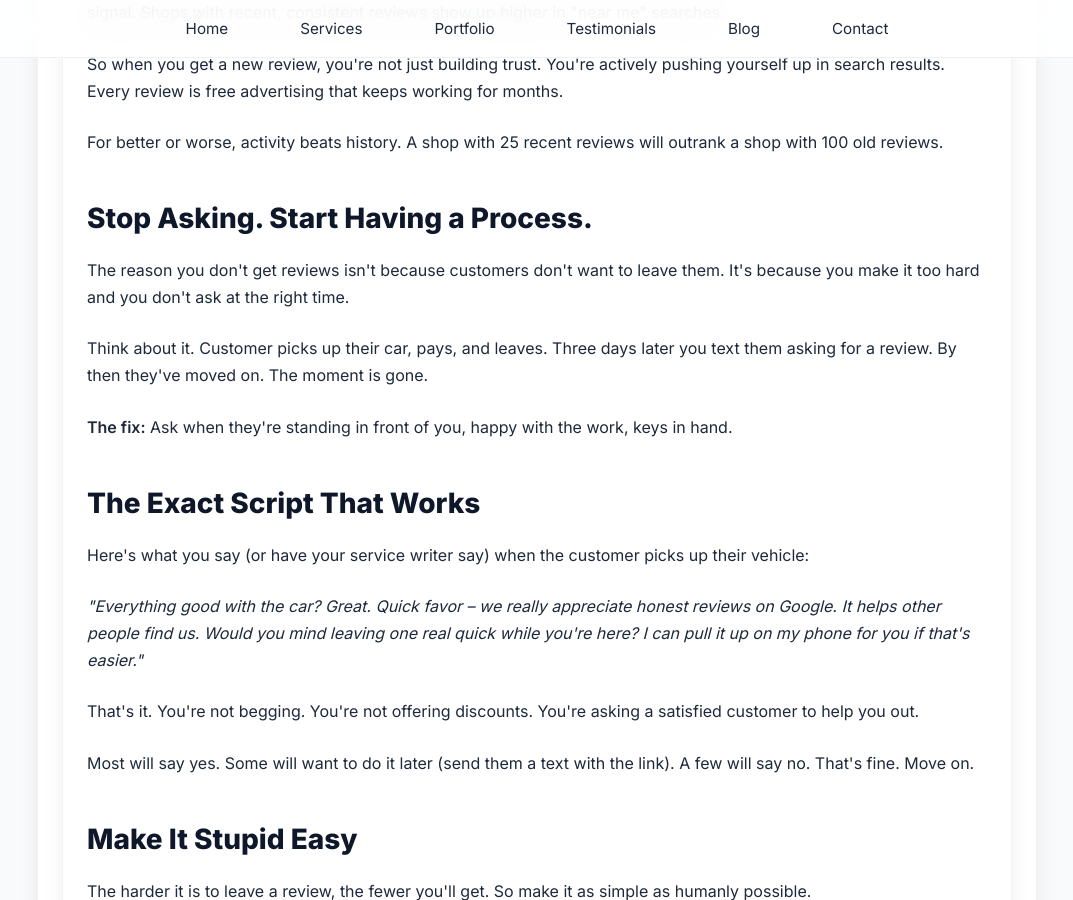
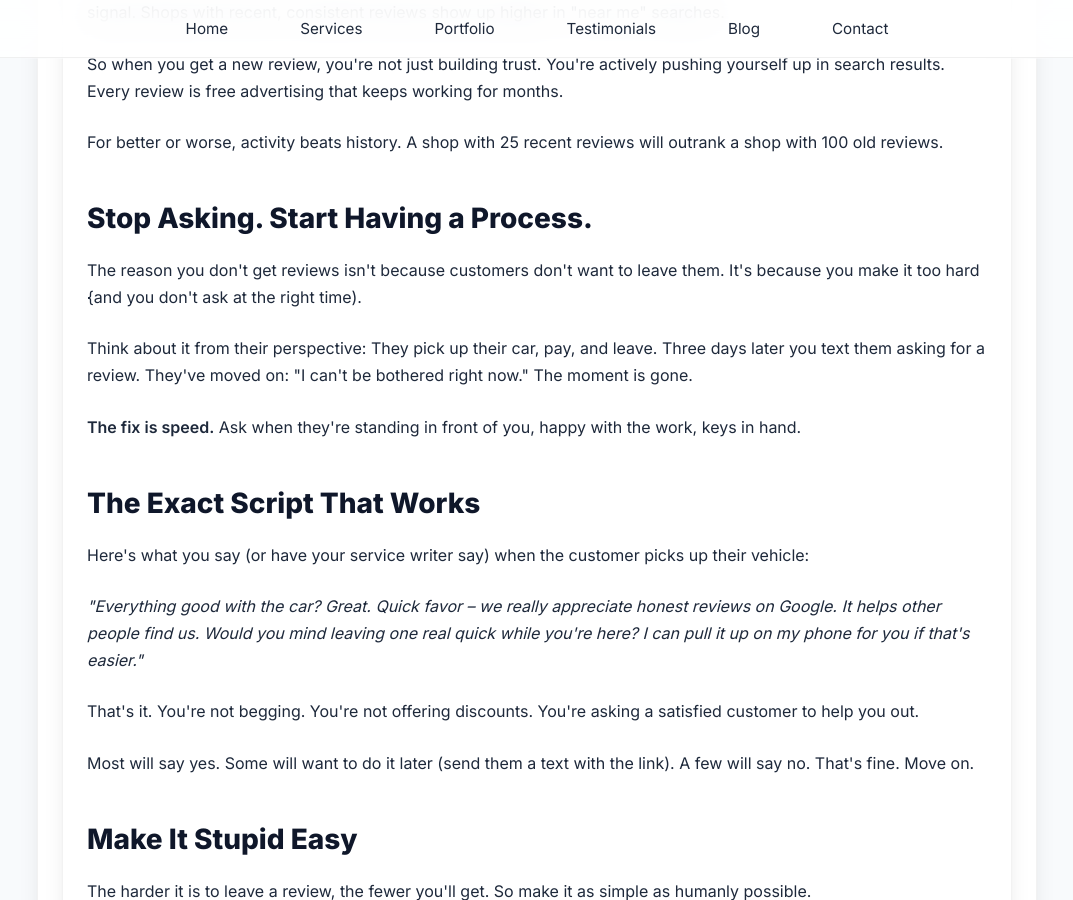
Before and after one commit to JamesBrownR/MeetingSurge, a Jekyll site: the page built from _posts/2025-12-13-how-get-5-star-your.md, in a window 1280 px wide and 900 px high, scrolled down 968 px. Shown: the whole window, without its empty margins (103-1176 px from the left). Built offline with Jekyll 4.4.1, drawn with Linux system fonts in a browser that asks for light colours.

Commit message:
Update 2025-12-13-how-get-5-star-your.md

```diff
--- a/_posts/2025-12-13-how-get-5-star-your.md
+++ b/_posts/2025-12-13-how-get-5-star-your.md
@@ -16,9 +16,9 @@ description: A simple system to get more Google reviews that actually brings in
     <p>For better or worse, activity beats history. A shop with 25 recent reviews will outrank a shop with 100 old reviews.</p>
 
     <h2>Stop Asking. Start Having a Process.</h2>
-    <p>The reason you don't get reviews isn't because customers don't want to leave them. It's because you make it too hard and you don't ask at the right time.</p>
-    <p>Think about it. Customer picks up their car, pays, and leaves. Three days later you text them asking for a review. By then they've moved on. The moment is gone.</p>
-    <p><strong>The fix:</strong> Ask when they're standing in front of you, happy with the work, keys in hand.</p>
+    <p>The reason you don't get reviews isn't because customers don't want to leave them. It's because you make it too hard {and you don't ask at the right time).</p>
+    <p>Think about it from their perspective: They pick up their car, pay, and leave. Three days later you text them asking for a review. They've moved on: "I can't be bothered right now." The moment is gone.</p>
+    <p><strong>The fix is speed.</strong> Ask when they're standing in front of you, happy with the work, keys in hand.</p>
 
     <h2>The Exact Script That Works</h2>
     <p>Here's what you say (or have your service writer say) when the customer picks up their vehicle:</p>
```
